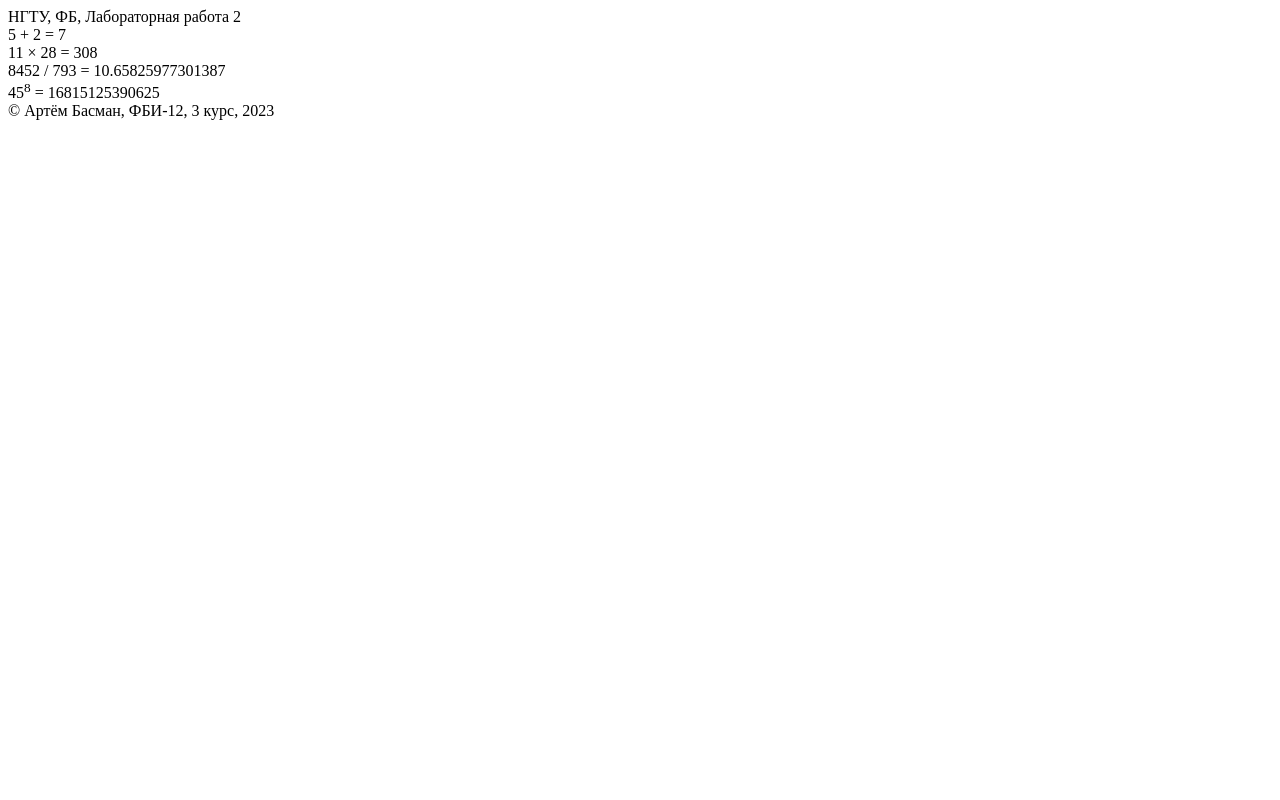
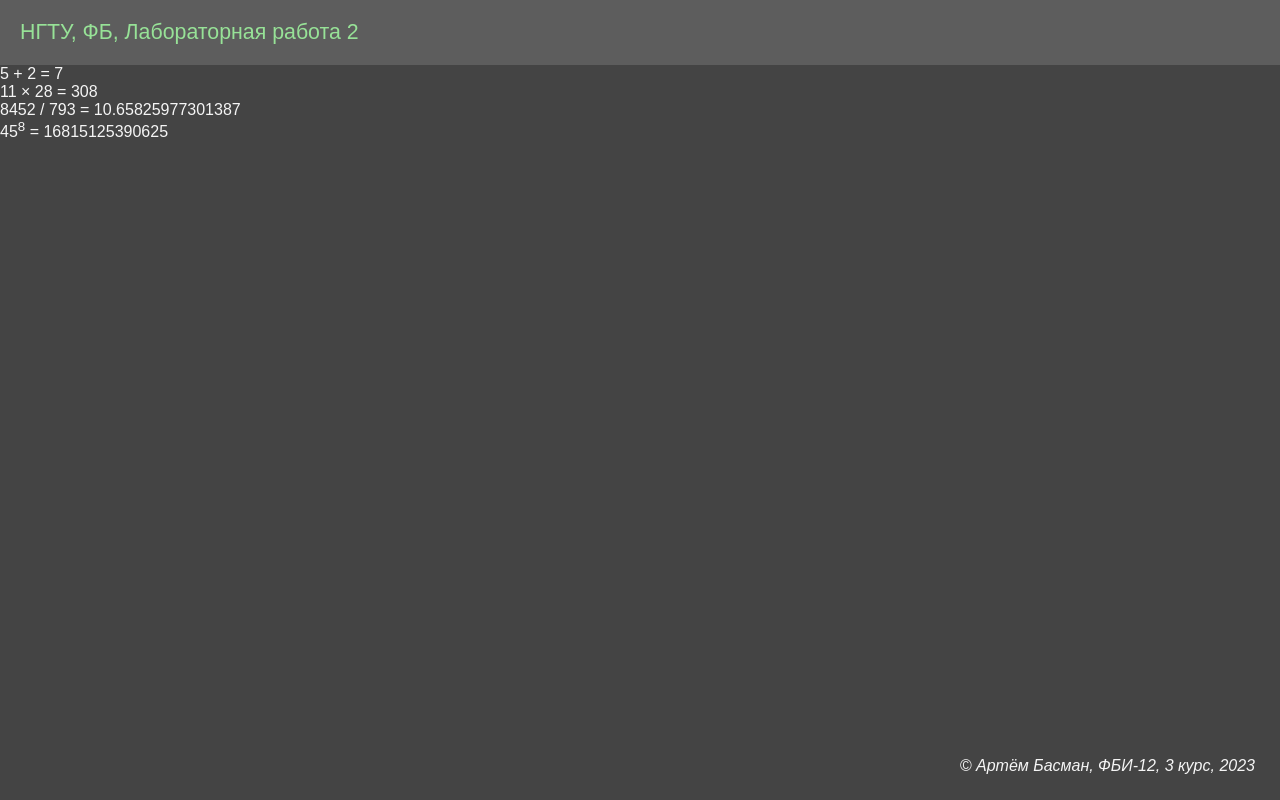
Before and after one commit to GitRofl/web_programming_labs-2, a Flask app: page /lab2/example in a window 1280 px wide. Run offline with Flask 3, Linux system fonts and the light colour scheme.

Commit message:
Подключение стилей

```diff
--- /dev/null
+++ b/static/main.css
@@ -0,0 +1,36 @@
+body {
+   background-color: #444444;
+   color: whitesmoke;
+    font-family: Arial, Helvetica, sans-serif;
+    margin: 0px;
+}
+
+header {
+   background: linear-gradient(rgb(44, 42, 42), black);
+   background-color: rgb(44, 42, 42);
+   color: rgb(151, 226, 151);
+   padding: 20px; font-size: 16pt;
+}
+
+.xd:hover {
+   background: rgba(196, 196, 196, 0.199);
+}
+
+.xd:active {
+   font-size: 25px;
+   font-weight: bold;
+   color: white;
+}
+
+footer {
+   padding: 25px;
+   text-align: right;
+   font-style: italic;
+   padding: 25px;
+   text-align: right;
+   font-style: italic;
+   position: fixed;
+   bottom: 0px;
+   left: 0;
+   right: 0;
+}
--- a/templates/example.html
+++ b/templates/example.html
@@ -4,6 +4,7 @@
    <meta charset="UTF-8">
    <meta name="viewport" content="width=device-width, initial-scale=1.0">
    <title>Basman Artem {{ lab_number }}</title>
+   <link rel="stylesheet" href="{{url_for('static', filename='main.css')}}">
 </head>
 <body>
 
```
